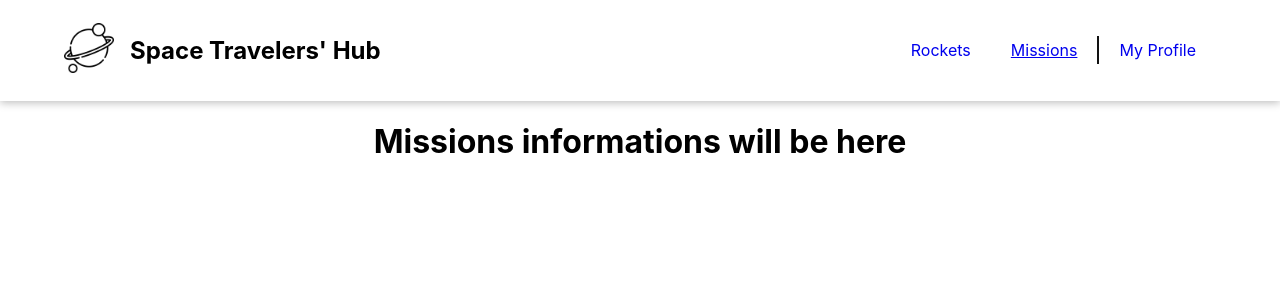
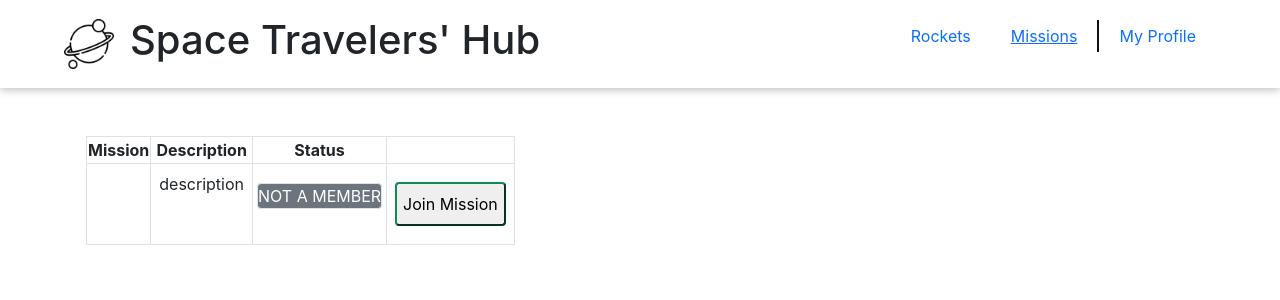
Before and after one commit to jubaer919/react-group-project, a React (Create React App) app: page /missions in a window 1280 px wide. Shown: the top 300 px of the page. Built offline with nearby package versions, Linux system fonts and the light colour scheme.

Commit message:
Set up Mission

```diff
--- a/public/index.html
+++ b/public/index.html
@@ -24,6 +24,18 @@
       work correctly both with client-side routing and a non-root public URL.
       Learn how to configure a non-root public URL by running `npm run build`.
     -->
+    <link rel="preconnect" href="https://fonts.googleapis.com" />
+  <link rel="preconnect" href="https://fonts.gstatic.com" crossorigin />
+  <link rel="preconnect" href="https://fonts.googleapis.com" />
+  <link rel="preconnect" href="https://fonts.gstatic.com" crossorigin />
+  <link rel="preconnect" href="https://fonts.googleapis.com" />
+  <link rel="preconnect" href="https://fonts.gstatic.com" crossorigin />
+  <link
+    href="https://fonts.googleapis.com/css2?family=Montserrat:wght@400;700&family=Roboto+Slab:wght@300;700&display=swap"
+    rel="stylesheet" />
+  <link href="https://cdn.jsdelivr.net/npm/bootstrap@5.1.3/dist/css/bootstrap.min.css" rel="stylesheet" />
+  <script src="https://cdn.jsdelivr.net/npm/bootstrap@5.1.3/dist/js/bootstrap.bundle.min.js"></script>
+
     <title>React App</title>
   </head>
   <body>
--- /dev/null
+++ b/src/Components/Mission/Mission.jsx
@@ -0,0 +1,62 @@
+import React from 'react';
+
+const Mission = () => {
+  const missions = [{ id: '1', description: 'description', reserved: false }];
+  return (
+    <>
+      {
+        missions.map((msn) => (
+          <tr
+            key={msn.id}
+            className={((missions.indexOf(msn) + 1) % 2 === 0 ? 'bg-light' : '')}
+          >
+            <th className="border fs-5 flex p-2">
+              <p>{msn.name}</p>
+            </th>
+            <td className="border p-2 pb-5">{msn.description}</td>
+            <td className="border p-1">
+              {msn.reserved
+                ? (
+                  <p
+                    className="text-info text-center bg-info text-white border rounded"
+                    style={{ minWidth: '120px' }}
+                  >
+                    ACTIVE MEMBER
+                  </p>
+                ) : (
+                  <p
+                    className="border rounded text-danger text-center bg-secondary text-white"
+                    style={{ minWidth: '120px' }}
+                  >
+                    NOT A MEMBER
+                  </p>
+                )}
+            </td>
+            <td className="p-2 border">
+              {!msn.reserved
+                ? (
+                  <button
+                    type="button"
+                    className="py-2 border-success rounded text-center"
+                    style={{ minWidth: '100px' }}
+                  >
+                    Join Mission
+                  </button>
+                ) : (
+                  <button
+                    type="button"
+                    className="py-2 border border-danger rounded text-danger text-center"
+                    style={{ minWidth: '100px' }}
+                  >
+                    Leave Mission
+                  </button>
+                )}
+            </td>
+          </tr>
+        ))
+      }
+    </>
+  );
+};
+
+export default Mission;
--- a/src/Components/Mission/Missions.jsx
+++ b/src/Components/Mission/Missions.jsx
@@ -1,7 +1,20 @@
+import React from 'react';
+import Mission from './Mission';
+
 export default function Missions() {
   return (
-    <>
-      <h1>Missions informations will be here</h1>
-    </>
+    <div className="px-3 container">
+      <table className="my-5 ">
+        <tbody className="p-5">
+          <tr className="border">
+            <th className="border">Mission</th>
+            <th className="border">Description</th>
+            <th className="border">Status</th>
+            <th className="border"> </th>
+          </tr>
+          <Mission />
+        </tbody>
+      </table>
+    </div>
   );
 }
```
